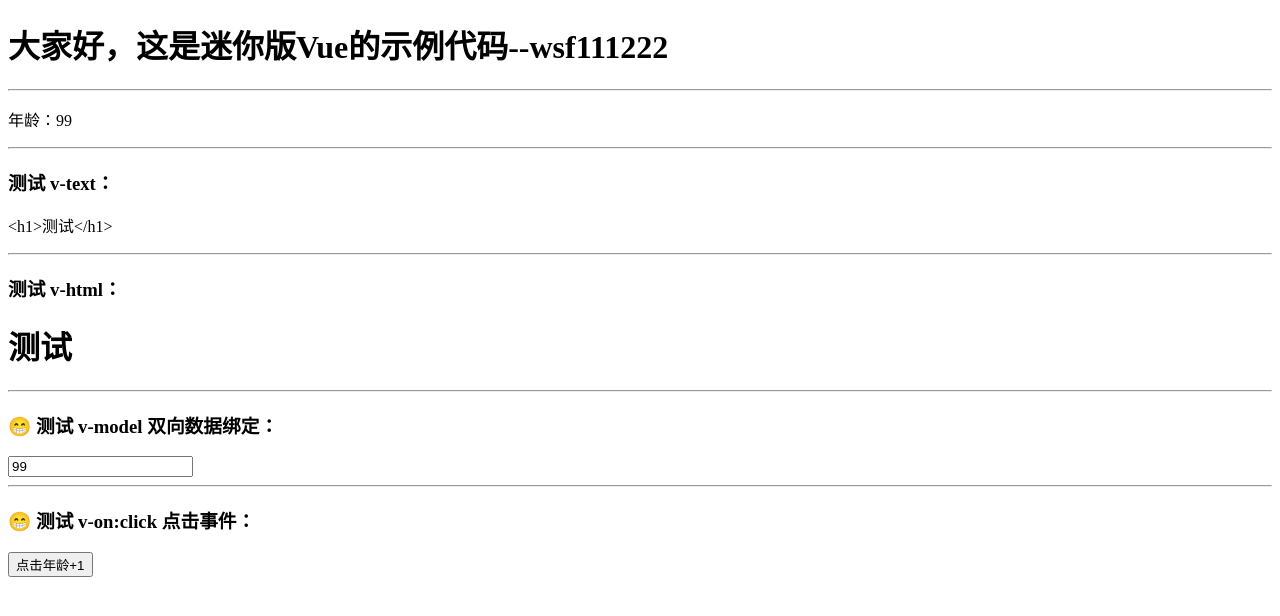
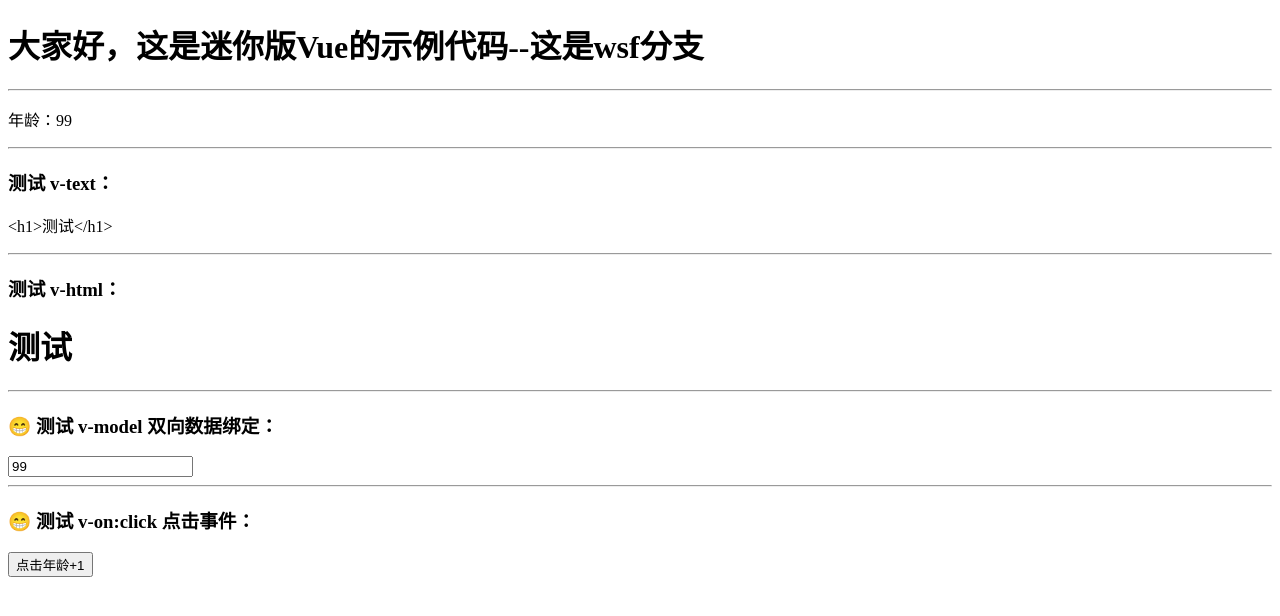
Before and after one commit to wangshifeng987/miniVue, a website built with webpack: page src/index.html in a window 1280 px wide. Built offline with nearby package versions, Linux system fonts and the light colour scheme.

Commit message:
这是王仕峰分支测试

```diff
--- a/src/index.html
+++ b/src/index.html
@@ -9,7 +9,7 @@
 <body>
     <div id="app">
 
-        <h1>大家好，这是迷你版Vue的示例代码--wsf111222</h1>
+        <h1>大家好，这是迷你版Vue的示例代码--这是wsf分支</h1>
         <hr />
         <p>年龄：{{age}}</p>
         <hr />
```
